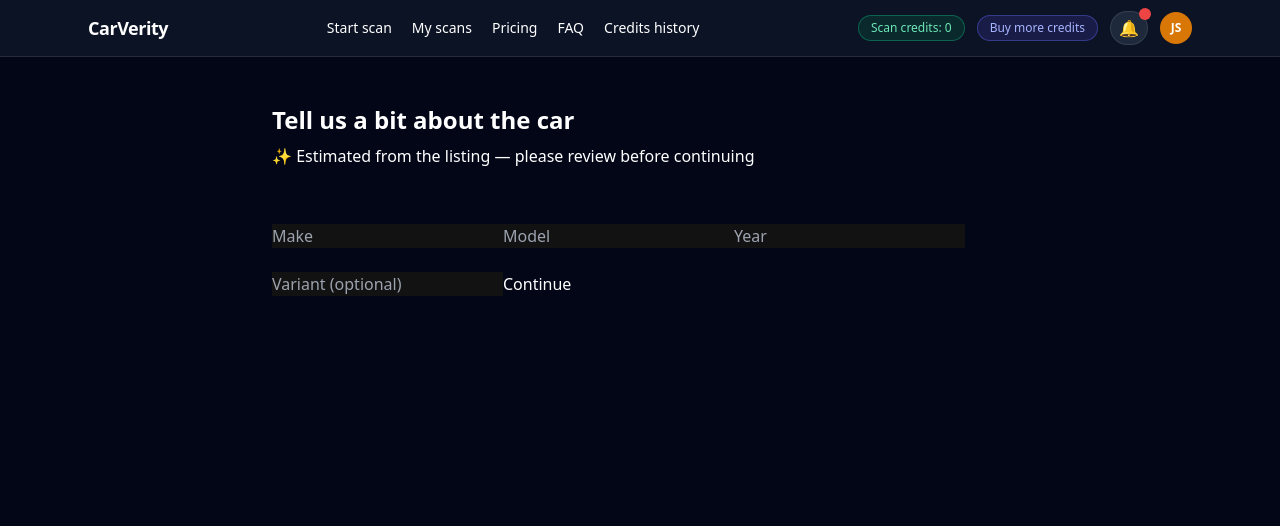
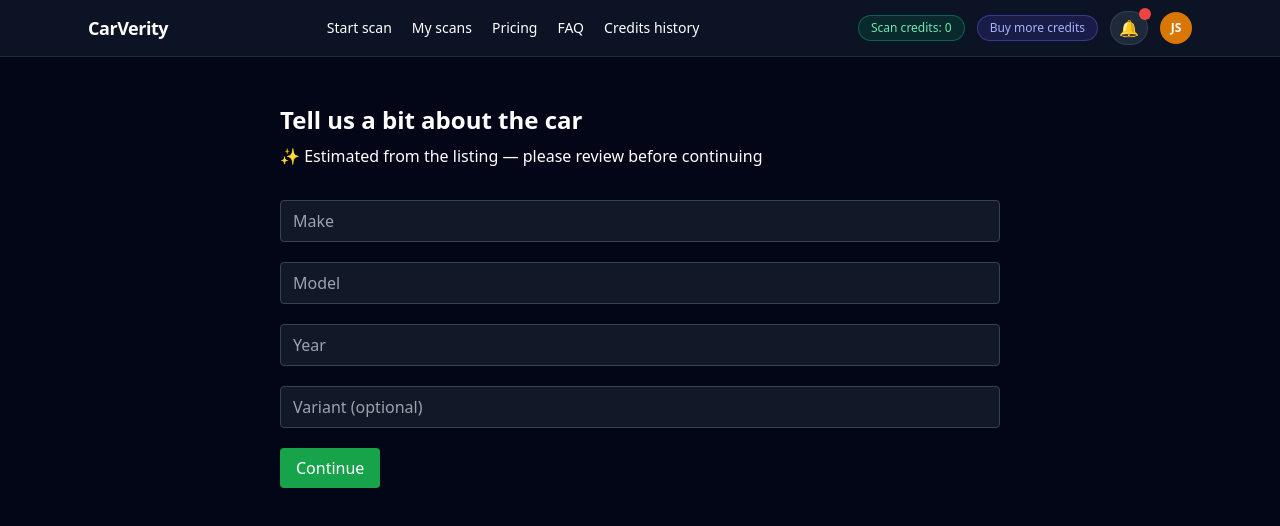
Before and after one commit to jeremy-swallow/carverity-clean, a React (Vite) app: page /online/vehicle-details in a window 1280 px wide. Shown: the top 526 px of the page. Built offline with nearby package versions, Linux system fonts and the light colour scheme; the HTML template or start-up script is replaced by a standard one.

Commit message:
feat: restore input fields + auto-fill extracted vehicle details

```diff
--- a/src/pages/OnlineVehicleDetails.tsx
+++ b/src/pages/OnlineVehicleDetails.tsx
@@ -13,7 +13,7 @@ export default function OnlineVehicleDetails() {
     importStatus: "Sold new in Australia (default)",
   });
 
-  // Load saved progress on mount
+  // Load extracted details on page load
   useEffect(() => {
     const progress = loadProgress();
     const extracted = progress?.vehicle;
@@ -35,11 +35,8 @@ export default function OnlineVehicleDetails() {
     setVehicle(v => {
       const next = { ...v, [name]: value };
 
-      // Persist to storage
       saveProgress({
-        vehicle: {
-          ...next,
-        },
+        vehicle: { ...next }
       });
 
       return next;
@@ -49,26 +46,30 @@ export default function OnlineVehicleDetails() {
   function handleContinue() {
     saveProgress({
       step: "photos",
-      vehicle,
+      vehicle
     });
 
     navigate("/online/photos");
   }
 
   return (
-    <div className="max-w-3xl mx-auto px-4 py-12">
-      <h1 className="text-2xl font-semibold mb-2">Tell us a bit about the car</h1>
+    <div className="max-w-3xl mx-auto px-6 py-12">
+      <h1 className="text-2xl font-semibold mb-2">
+        Tell us a bit about the car
+      </h1>
+
       <p className="text-muted-foreground mb-8">
         ✨ Estimated from the listing — please review before continuing
       </p>
 
-      <div className="space-y-6">
+      <div className="space-y-5">
+
         <input
           name="make"
           value={vehicle.make}
           onChange={handleChange}
           placeholder="Make"
-          className="input"
+          className="w-full bg-gray-900 border border-gray-700 px-3 py-2 rounded"
         />
 
         <input
@@ -76,7 +77,7 @@ export default function OnlineVehicleDetails() {
           value={vehicle.model}
           onChange={handleChange}
           placeholder="Model"
-          className="input"
+          className="w-full bg-gray-900 border border-gray-700 px-3 py-2 rounded"
         />
 
         <input
@@ -84,7 +85,7 @@ export default function OnlineVehicleDetails() {
           value={vehicle.year}
           onChange={handleChange}
           placeholder="Year"
-          className="input"
+          className="w-full bg-gray-900 border border-gray-700 px-3 py-2 rounded"
         />
 
         <input
@@ -92,10 +93,13 @@ export default function OnlineVehicleDetails() {
           value={vehicle.variant}
           onChange={handleChange}
           placeholder="Variant (optional)"
-          className="input"
+          className="w-full bg-gray-900 border border-gray-700 px-3 py-2 rounded"
         />
 
-        <button onClick={handleContinue} className="btn-primary">
+        <button
+          onClick={handleContinue}
+          className="mt-4 px-4 py-2 rounded bg-green-600 hover:bg-green-700"
+        >
           Continue
         </button>
       </div>
```
